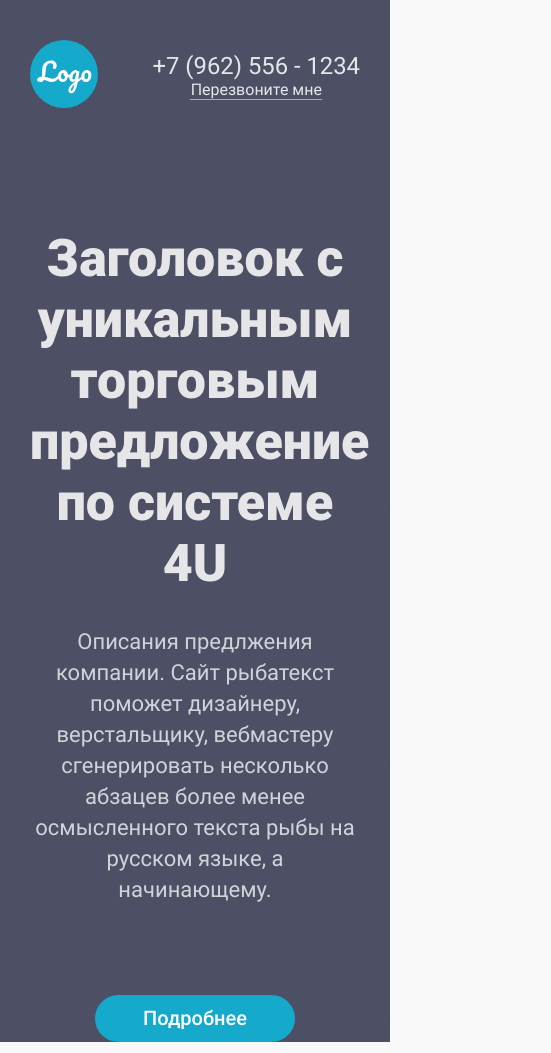
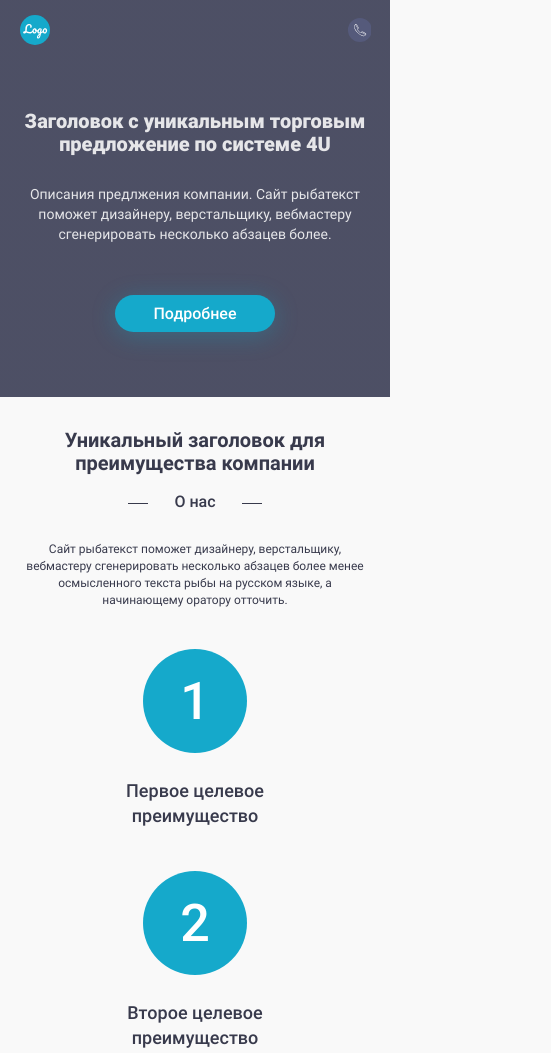
Before and after one commit to iiiivanCh/template, a plain HTML site: page index.html in a window 390 px wide. Shown: the top 1053 px of the page, 551 px wide, since content can reach past the window. Drawn offline with Linux system fonts and the light colour scheme.

Commit message:
1 и 2 секции

```diff
--- a/index.html
+++ b/index.html
@@ -24,12 +24,17 @@
                 <p class="header__tel-text">Перезвоните мне</p>
               </a>
             </div>
+            <button class="header__tel-img">
+            </button>
           </div>
           <div class="header__text">
             <h1 class="header__title">Заголовок c уникальным торговым предложение по системе 4U</h1>
             <p class="header__p">Описания предлжения компании. Сайт рыбатекст поможет дизайнеру, верстальщику,
               вебмастеру сгенерировать несколько абзацев
               более менее осмысленного текста рыбы на русском языке, а начинающему.</p>
+            <p class="header__p-320">Описания предлжения компании. Сайт рыбатекст поможет дизайнеру, верстальщику,
+              вебмастеру сгенерировать несколько абзацев
+              более.</p>
             <a href="#" class="header__link">Подробнее</a>
           </div>
         </div>
--- a/style/default_max.css
+++ b/style/default_max.css
@@ -92,3 +92,23 @@ iframe {
   padding: 0 30px;
   margin: 0 auto;
 }
+
+@media (max-width: 1199px) {
+  .container {
+    max-width: 970px;
+    padding: 0 0;
+  }
+}
+
+@media (max-width: 991px) {
+  .container {
+    max-width: 750px;
+  }
+}
+
+@media (max-width: 767px) {
+  .container {
+    max-width: 90%;
+    padding: 0 0;
+  }
+}
--- a/style/firm.css
+++ b/style/firm.css
@@ -98,3 +98,136 @@
   text-align: center;
   color: var(--color-text-2);
 }
+
+
+@media (max-width: 1199px) {
+  /* .firm {
+    padding-top: 20px;
+    padding-bottom: 10px;
+  } */
+
+  .firm__wrapper {
+    margin-bottom: 59px;
+  }
+
+  .firm__title {
+    margin-bottom: 24px;
+    font-size: 32px;
+    line-height: 38px;
+  }
+
+  .firm__hi {
+    margin-bottom: 31px;
+    font-size: 20px;
+    line-height: 23px;
+  }
+
+  .firm__hi:before {
+    top: 10px;
+    left: -62px;
+    width: 40px;
+  }
+
+  .firm__hi:after {
+    top: 10px;
+    right: -59px;
+    width: 40px;
+  }
+
+  .firm__text {
+    max-width: 667px;
+    font-size: 16px;
+    line-height: 23px;
+  }
+
+  .swiper-wrapper {
+    justify-content: space-between;
+    gap: 0;
+  }
+
+  .swiper-slide {
+    width: 180px;
+  }
+
+  .firm__img {
+    margin-bottom: 24px;
+    padding-top: 0;
+    width: 104px;
+    height: 104px;
+    font-size: 52px;
+    line-height: 73px;
+  }
+
+  .firm__about {
+    font-size: 18px;
+    line-height: 25px;
+  }
+}
+
+@media (max-width: 767px) {
+  .firm {
+    padding-top: 7px;
+    padding-bottom: 10px;
+  }
+
+  .firm__wrapper {
+    margin-bottom: 40px;
+  }
+
+  .firm__title {
+    margin-bottom: 17px;
+    padding-top: 5px;
+    font-size: 20px;
+    line-height: 23px;
+    color: var(--color-text-2);
+  }
+
+  .firm__hi {
+    margin-bottom: 30px;
+    font-size: 16px;
+    line-height: 19px;
+  }
+
+  .firm__hi:before {
+    top: 11px;
+    left: -46px;
+    width: 20px;
+    border: none;
+    border-top: 1px solid var(--color-text-2);
+  }
+
+  .firm__hi:after {
+    top: 11px;
+    right: -46px;
+    width: 20px;
+    border: none;
+    border-top: 1px solid var(--color-text-2);
+  }
+
+  .firm__text {
+    max-width: 724px;
+    font-size: 12px;
+    line-height: 17px;
+  }
+
+  .swiper-wrapper {
+    flex-direction: column;
+    align-items: center;
+    gap: 43px;
+  }
+
+  .swiper-slide {
+    width: 196px;
+  }
+
+  .firm__img {
+    margin-bottom: 25px;
+    font-size: 52px;
+    line-height: 73px;
+  }
+
+  .firm__about {
+    font-size: 18px;
+    line-height: 25px;
+  }
+}
--- a/style/header.css
+++ b/style/header.css
@@ -7,7 +7,6 @@
 }
 
 .header__background {
-  min-height: 732px;
   background-image:
     linear-gradient(to top, rgba(47, 50, 75, 0.85), rgba(47, 50, 75, 0.85)),
     url(../img/s1-stag-office-mockup.jpg);
@@ -39,6 +38,11 @@
   border-bottom: 1px solid rgba(255, 255, 255, 0.5);
 }
 
+.header__tel-img {
+  display: none;
+
+}
+
 .header__text {
   margin: 0 auto;
   max-width: 970px;
@@ -64,9 +68,13 @@
   color: rgba(255, 255, 255, 0.75);
 }
 
+.header__p-320 {
+  display: none;
+}
+
 .header__link {
   display: inline-block;
-  margin: 0 auto;
+  margin: 0 auto 120px;
   padding: 12px 48px;
   font-weight: 500;
   font-size: 20px;
@@ -74,4 +82,121 @@
   border-radius: 50px;
   color: var(--color-text-0);
   background-color: var(--color-background-2);
+  box-shadow: 0px 4px 25px rgba(21, 169, 203, 0.3);
 }
+
+@media (max-width: 1199px) {
+
+  .header__container {
+    padding-top: 25px;
+  }
+
+  .header__wrap {
+    margin-bottom: 70px;
+  }
+
+  .header__logo {
+    width: 60px;
+    height: 60px;
+  }
+
+  .header__tel-number {
+    font-size: 21px;
+    line-height: 25px;
+  }
+
+  .header__tel-text {
+    width: 128px;
+    font-weight: 400;
+    font-size: 13px;
+    line-height: 15px;
+  }
+
+  .header__text {
+    max-width: 754px;
+  }
+
+  .header__title {
+    margin-bottom: 27px;
+    font-size: 40px;
+    line-height: 47px;
+  }
+
+  .header__p {
+    margin-bottom: 60px;
+    font-size: 18px;
+    line-height: 25px;
+  }
+
+  .header__link {
+    margin-bottom: 70px;
+  }
+}
+
+@media (max-width: 767px) {
+  .header {
+    padding-bottom: 20px;
+  }
+
+  .header__container {
+    padding-top: 15px;
+  }
+
+  .header__wrap {
+    margin-bottom: 65px;
+  }
+
+  .header__logo {
+    width: 30px;
+    height: 30px;
+  }
+
+  .header__tel {
+    display: none;
+  }
+
+  .header__tel-img {
+    display: block;
+    width: 24px;
+    height: 24px;
+    border: none;
+    background-color: transparent;
+    background-image: url(../img/Phone.svg);
+    background-repeat: no-repeat;
+  }
+
+  .header__text {
+    max-width: 100%;
+
+  }
+
+  .header__title {
+    margin-bottom: 28px;
+    font-size: 20px;
+    line-height: 23px;
+  }
+
+  .header__p {
+    display: none;
+  }
+
+
+  .header__p-320 {
+    margin-bottom: 51px;
+    display: block;
+    font-weight: 400;
+    font-size: 14px;
+    line-height: 20px;
+    text-align: center;
+  }
+
+  .header__link {
+    display: inline-block;
+    margin: 0 auto 65px;
+    padding: 9px 38px;
+    font-weight: 500;
+    font-size: 16px;
+    line-height: 19px;
+    border-radius: 50px;
+  }
+}
```
Also changed, not shown: img/Phone.svg (added).
